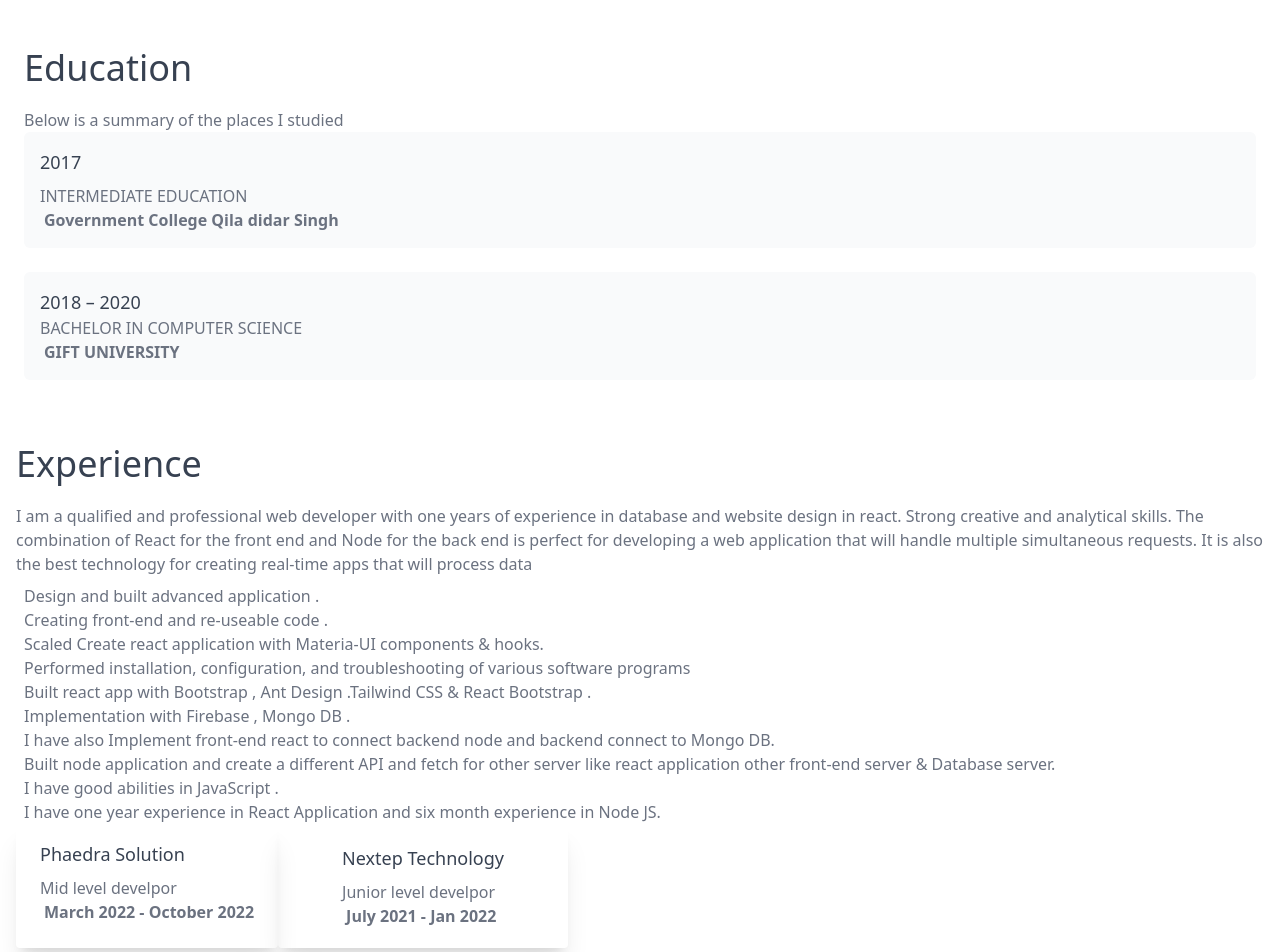
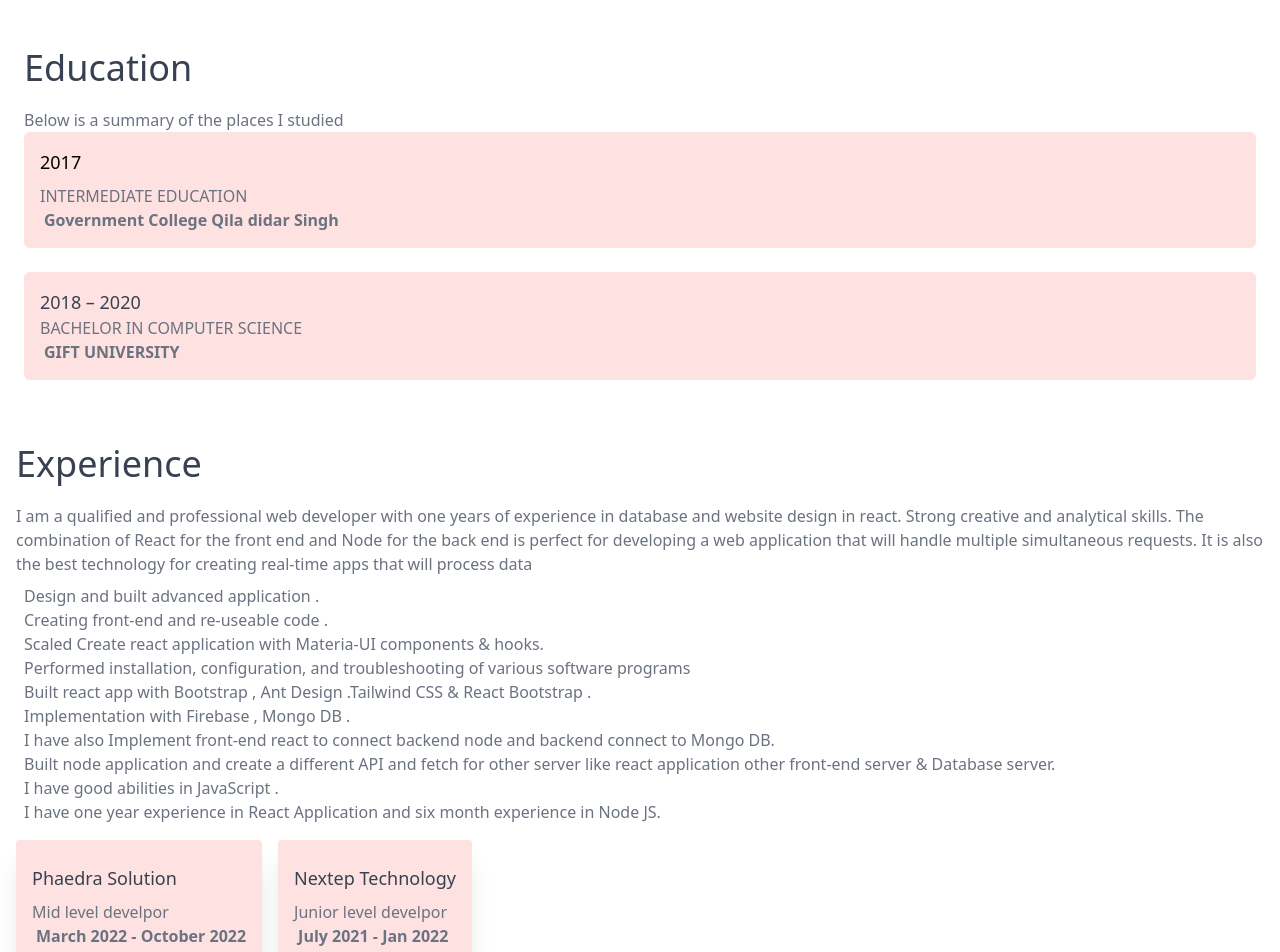
Before and after one commit to AbdulRehmanArshad/portfoliar, a React (Create React App) app: page / in a window 1280 px wide. Shown: the part 740-1692 px from the top of the page. Built offline with nearby package versions, Linux system fonts and the light colour scheme.

Commit message:
3/15/2023

```diff
--- a/src/component/education/index.jsx
+++ b/src/component/education/index.jsx
@@ -16,8 +16,8 @@ const Education = () => {
           </p>
 
           <div class="grid grid-cols-1 md:grid-cols-2 lg:grid-cols-1 gap-6">
-            <div class="bg-gray-50 px-4 py-4 rounded-md">
-              <h4 class="font-medium text-gray-700 text-lg mb-2">2017 </h4>
+            <div class="bg-gray-50 px-4 py-4 bg-red-100 rounded-md">
+              <h4 class="font-medium  text-lg mb-2">2017 </h4>
 
               <p class="font-normal text-gray-500 text-md">
                 INTERMEDIATE EDUCATION
@@ -26,7 +26,7 @@ const Education = () => {
                 Government College Qila didar Singh
               </p>
             </div>
-            <div class="bg-gray-50 px-4 py-4 rounded-md">
+            <div class="bg-gray-50 px-4 py-4 bg-red-100 rounded-md">
               <h4 class="font-medium text-gray-700 text-lg ">2018 – 2020</h4>
 
               <p class="font-normal text-gray-500 text-md ">
@@ -36,16 +36,6 @@ const Education = () => {
                 GIFT UNIVERSITY
               </p>
             </div>
-            {/* <div class="bg-gray-50 px-8 py-10 rounded-md">
-                        <h4 class="font-medium text-gray-700 text-lg mb-4">2015 – 2016</h4>
-
-                        <p class="font-normal text-gray-500 text-md mb-4">Lorem ipsum dolor sit amet, consectetur  adipiscing elit, sed do eiusmod tempor  incididunt ut labore et dolore magna aliqua.</p>
-
-                        <div class="relative">
-                            <h6 class="font-semibold text-gray-500 text-md relative z-10">See the place here</h6>
-                            <span class="w-32 h-1 bg-blue-200 absolute bottom-1 left-0 z-0"></span>
-                        </div> */}
-            {/* </div> */}
           </div>
         </div>
       </section>
--- a/src/component/experience/index.jsx
+++ b/src/component/experience/index.jsx
@@ -61,54 +61,9 @@ const Experience = () => {
             </li>
           </ol>
 
-          {/* <div class="flex flex-col lg:flex-row justify-between mt-5">
-            <div class="space-y-8 md:space-y-16 mb-16 md:mb-0 ">
-              <h6 class="font-medium text-gray-800 text-base uppercase">
-                Company
-              </h6>
-
-              <p class="font-semibold text-gray-600 text-base">
-                Phaedra Solution{" "}
-                <span class="font-normal text-gray-400">/ Lahore</span>
-              </p>
-
-              <p class="font-semibold text-gray-600 text-base">
-                Nextep Technology{" "}
-                <span class="font-normal text-gray-400">/ Islamabad</span>
-              </p>
-            </div>
-
-            <div class="space-y-8 md:space-y-16 mb-16 md:mb-0">
-              <h6 class="font-medium text-gray-800 text-base uppercase">
-                Position
-              </h6>
-
-              <p class="font-normal text-gray-600 text-base">
-                Mid Level Developer
-              </p>
-
-              <p class="font-normal text-gray-600 text-base">
-                Junior Developer
-              </p>
-            </div>
-
-            <div class="space-y-8 md:space-y-16">
-              <h6 class="font-medium text-gray-800 text-base uppercase">
-                Year
-              </h6>
-
-              <p class="font-normal text-gray-600 text-base">
-                March 2022 - October 2022
-              </p>
-
-              <p class="font-normal text-gray-600 text-base">
-                July 2021 - Jan 2022
-              </p>
-            </div>
-          </div> */}
           {/* Card  */}
-          <div className="flex   ">
-            <div class="max-w-sm rounded overflow-hidden shadow-xl py-4 px-6 ">
+          <div className="flex gap-4 mt-4 ">
+            <div class="max-w-sm rounded overflow-hidden shadow-xl py-6 px-4 bg-red-100 ">
               <h4 class="font-medium text-gray-700 text-lg mb-2">
                 Phaedra Solution{" "}
               </h4>
@@ -120,7 +75,7 @@ const Experience = () => {
                 March 2022 - October 2022
               </p>
             </div>
-            <div class="max-w-sm rounded overflow-hidden shadow-xl  py-5 px-16">
+            <div class="max-w-sm rounded overflow-hidden shadow-xl bg-red-100	 py-6 px-4">
               <h4 class="font-medium text-gray-700 text-lg mb-2">
                 Nextep Technology{" "}
               </h4>
```
